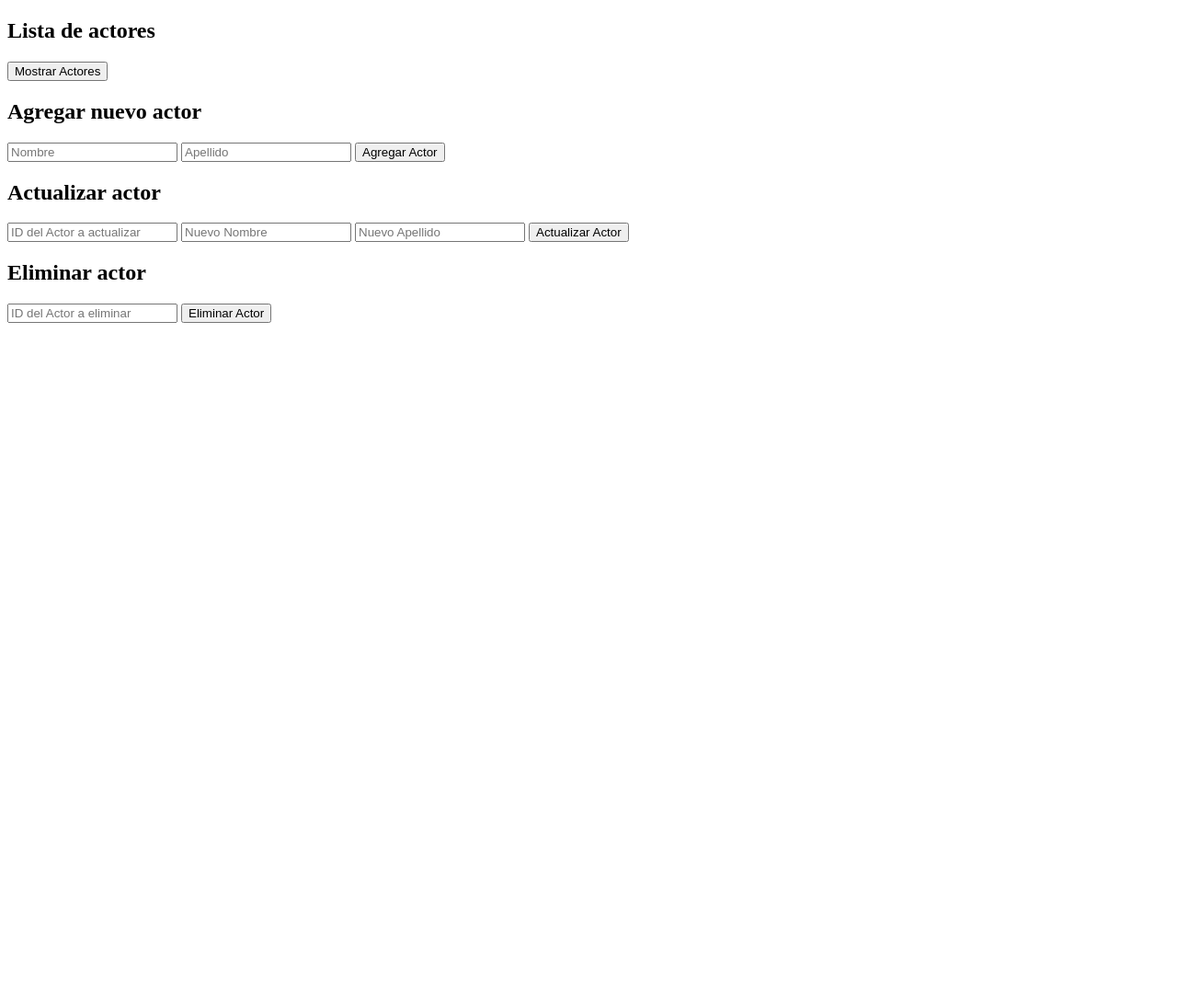
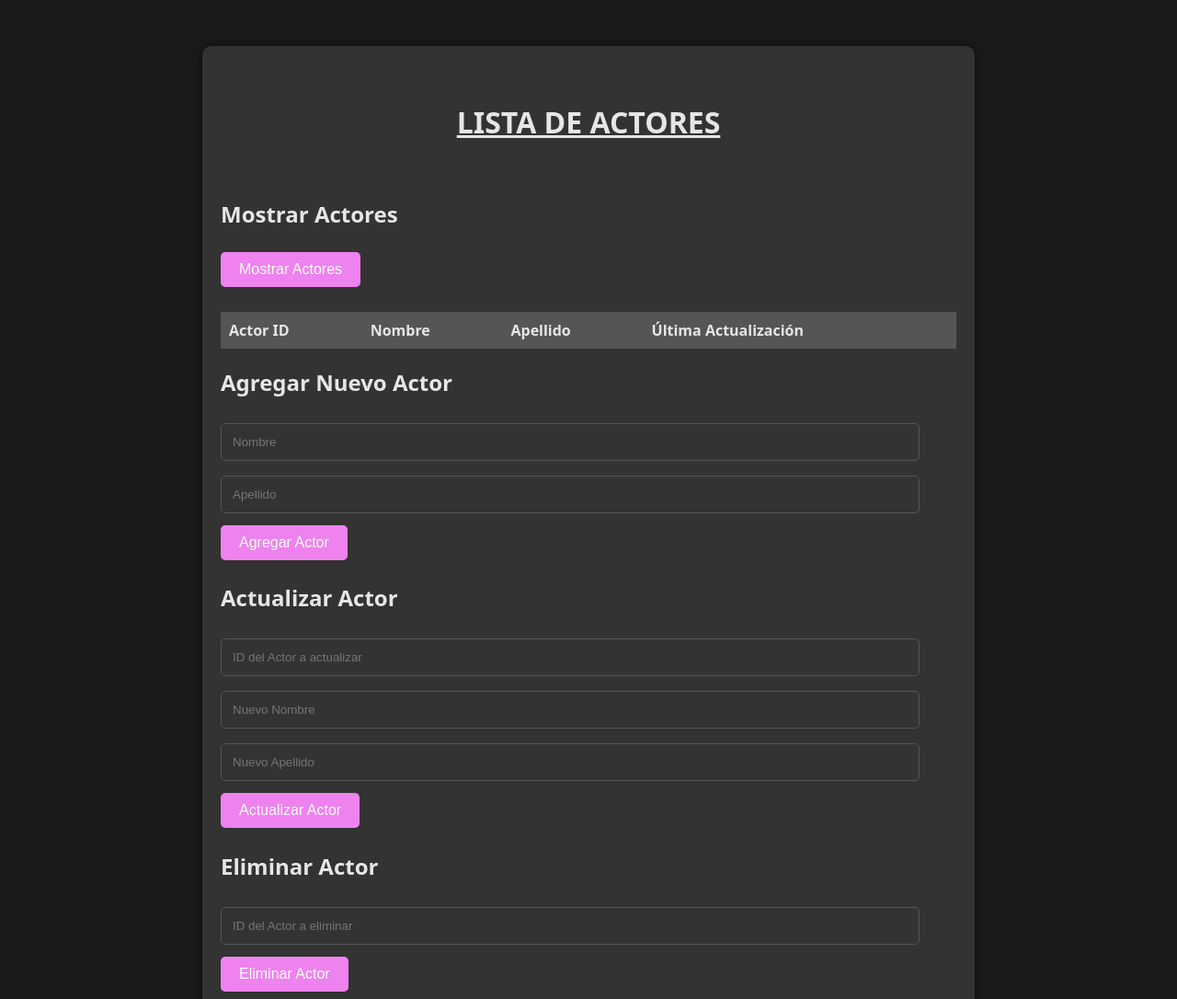
Before and after one commit to imferr/Backend_Sakila_MySQL, a website: page index.html in a window 1280 px wide. Shown: the top 1086 px of the page at 92% size. Before the commit the page ends 800 px from the top, so only its background shows below. Drawn offline with Linux system fonts and the light colour scheme; some packages are replaced by stand-ins of ours; a script that the page names is missing.

Commit message:
separando script, colocando css

```diff
--- a/index.html
+++ b/index.html
@@ -1,91 +1,59 @@
 <!DOCTYPE html>
-<html>
+<html lang="en">
 <head>
+    <meta charset="UTF-8">
+    <meta http-equiv="X-UA-Compatible" content="IE=edge">
+    <meta name="viewport" content="width=device-width, initial-scale=1.0">
     <title>Interfaz de API</title>
+    <link rel="stylesheet" type="text/css" href="styles.css">
 </head>
 <body>
 
-<h2>Lista de actores</h2>
-<button onclick="getActors()">Mostrar Actores</button>
-<ul id="actors"></ul>
+    <div class="container">
+        <header class="header">
+            <h1>LISTA DE ACTORES</h1>
+        </header>
 
-<h2>Agregar nuevo actor</h2>
-<input type="text" id="first_name" placeholder="Nombre">
-<input type="text" id="last_name" placeholder="Apellido">
-<button onclick="addActor()">Agregar Actor</button>
+        <section class="section">
+            <h2>Mostrar Actores</h2>
+            <button onclick="getActors()" class="btn-primary">Mostrar Actores</button><br><br>
+            <table id="actors" class="table-list">
+                <thead>
+                    <tr>
+                        <th>Actor ID</th>
+                        <th>Nombre</th>
+                        <th>Apellido</th>
+                        <th>Última Actualización</th>
+                    </tr>
+                </thead>
+                <tbody></tbody>
+            </table>
+        </section>
 
-<h2>Actualizar actor</h2>
-<input type="text" id="update_id" placeholder="ID del Actor a actualizar">
-<input type="text" id="update_first_name" placeholder="Nuevo Nombre">
-<input type="text" id="update_last_name" placeholder="Nuevo Apellido">
-<button onclick="updateActor()">Actualizar Actor</button>
+        <section class="section">
+            <h2>Agregar Nuevo Actor</h2>
+            <input type="text" id="first_name" placeholder="Nombre" class="input-field">
+            <input type="text" id="last_name" placeholder="Apellido" class="input-field">
+            <button onclick="addActor()" class="btn-primary">Agregar Actor</button>
+        </section>
 
-<h2>Eliminar actor</h2>
-<input type="text" id="delete_id" placeholder="ID del Actor a eliminar">
-<button onclick="deleteActor()">Eliminar Actor</button>
+        <section class="section">
+            <h2>Actualizar Actor</h2>
+            <input type="text" id="update_id" placeholder="ID del Actor a actualizar" class="input-field">
+            <input type="text" id="update_first_name" placeholder="Nuevo Nombre" class="input-field">
+            <input type="text" id="update_last_name" placeholder="Nuevo Apellido" class="input-field">
+            <button onclick="updateActor()" class="btn-primary">Actualizar Actor</button>
+        </section>
 
-<script>
-    function getActors() {
-        fetch('http://localhost:3000/actors')
-            .then(response => response.json())
-            .then(data => {
-                let actorsList = document.getElementById("actors");
-                actorsList.innerHTML = '';
-                data.forEach(actor => {
-                    let listItem = document.createElement("li");
-                    listItem.textContent = actor.actor_id + " " + actor.first_name + " " + actor.last_name + " (" + actor.last_update + ")";
-                    actorsList.appendChild(listItem);
-                });
-            })
-            .catch(error => {
-                console.error('Error fetching data:', error);
-            });
-    }
+        <section class="section">
+            <h2>Eliminar Actor</h2>
+            <input type="text" id="delete_id" placeholder="ID del Actor a eliminar" class="input-field">
+            <button onclick="deleteActor()" class="btn-primary">Eliminar Actor</button>
+        </section>
+    </div>
 
-    function addActor() {
-        const first_name = document.getElementById('first_name').value;
-        const last_name = document.getElementById('last_name').value;
-        fetch('http://localhost:3000/actors', {
-            method: 'POST',
-            headers: {
-                'Content-Type': 'application/json'
-            },
-            body: JSON.stringify({ first_name, last_name })
-        })
-        .then(response => response.text())
-        .then(data => {
-            alert(data);
-        });
-    }
-
-    function updateActor() {
-        const id = document.getElementById('update_id').value;
-        const first_name = document.getElementById('update_first_name').value;
-        const last_name = document.getElementById('update_last_name').value;
-        fetch(`http://localhost:3000/actors/${id}`, {
-            method: 'PUT',
-            headers: {
-                'Content-Type': 'application/json'
-            },
-            body: JSON.stringify({ first_name, last_name })
-        })
-        .then(response => response.text())
-        .then(data => {
-            alert(data);
-        });
-    }
-
-    function deleteActor() {
-        const id = document.getElementById('delete_id').value;
-        fetch(`http://localhost:3000/actors/${id}`, {
-            method: 'DELETE'
-        })
-        .then(response => response.text())
-        .then(data => {
-            alert(data);
-        });
-    }
-</script>
+    <script src="scripts.js"></script>
+    <script src="https://cdn.jsdelivr.net/npm/sweetalert2@11"></script>
 
 </body>
 </html>
--- a/package.json
+++ b/package.json
@@ -13,7 +13,8 @@
     "cors": "^2.8.5",
     "express": "^4.18.2",
     "mysql": "^2.18.1",
-    "pg": "^8.11.3"
+    "pg": "^8.11.3",
+    "swal": "^0.1.0"
   },
   "devDependencies": {
     "nodemon": "^3.0.1"
--- /dev/null
+++ b/scripts.js
@@ -0,0 +1,109 @@
+function getActors() {
+    fetch('http://localhost:3000/actors')
+        .then(response => response.json())
+        .then(data => {
+            let actorsTable = document.getElementById("actors");
+            actorsTable.innerHTML = `
+        <tr>
+            <th>Actor ID</th>
+            <th>Nombre</th>
+            <th>Apellido</th>
+            <th>Última Actualización</th>
+        </tr>
+    `;
+            data.forEach(actor => {
+                actorsTable.innerHTML += `
+            <tr>
+                <td>${actor.actor_id}</td>
+                <td>${actor.first_name}</td>
+                <td>${actor.last_name}</td>
+                <td>${actor.last_update}</td>
+            </tr>
+        `;
+            });
+        })
+        .catch(error => {
+            console.error('Error fetching data:', error);
+            Swal.fire({
+                title: 'Error al obtener datos',
+                text: 'Hubo un problema al obtener datos de los actores',
+                icon: 'error',
+            });
+        });
+}
+
+function addActor() {
+    const first_name = document.getElementById('first_name').value;
+    const last_name = document.getElementById('last_name').value;
+    fetch('http://localhost:3000/actors', {
+        method: 'POST',
+        headers: {
+            'Content-Type': 'application/json'
+        },
+        body: JSON.stringify({ first_name, last_name })
+    })
+        .then(response => response.text())
+        .then(data => {
+            Swal.fire({
+                title: data,
+                icon: 'success',
+            });
+        })
+        .catch(error => {
+            console.error('Error:', error);
+            Swal.fire({
+                title: 'Error al agregar actor',
+                text: 'Hubo un problema al agregar un nuevo actor',
+                icon: 'error',
+            });
+        });
+}
+
+function updateActor() {
+    const id = document.getElementById('update_id').value;
+    const first_name = document.getElementById('update_first_name').value;
+    const last_name = document.getElementById('update_last_name').value;
+    fetch(`http://localhost:3000/actors/${id}`, {
+        method: 'PUT',
+        headers: {
+            'Content-Type': 'application/json'
+        },
+        body: JSON.stringify({ first_name, last_name })
+    })
+        .then(response => response.text())
+        .then(data => {
+            Swal.fire({
+                title: data,
+                icon: 'success',
+            });
+        })
+        .catch(error => {
+            console.error('Error:', error);
+            Swal.fire({
+                title: 'Error al actualizar actor',
+                text: 'Hubo un problema al actualizar el actor',
+                icon: 'error',
+            });
+        });
+}
+
+async function deleteActor() {
+    const id = document.getElementById('delete_id').value;
+    try {
+        const response = await fetch(`http://localhost:3000/actors/${id}`, {
+            method: 'DELETE'
+        });
+        const data = await response.text();
+        Swal.fire({
+            title: data,
+            icon: 'success',
+        });
+    } catch (error) {
+        console.error('Error:', error);
+        Swal.fire({
+            title: 'Error al eliminar actor',
+            text: 'Hubo un problema al eliminar el actor',
+            icon: 'error',
+        });
+    }
+}
--- /dev/null
+++ b/styles.css
@@ -0,0 +1,92 @@
+body {
+    font-family: system-ui, -apple-system, BlinkMacSystemFont, 'Segoe UI', Roboto, Oxygen, Ubuntu, Cantarell, 'Open Sans', 'Helvetica Neue', sans-serif;
+    background-color: #1a1a1a;
+    color: #e6e6e6;
+    margin: 0;
+    padding: 0;
+}
+
+.container {
+    max-width: 800px;
+    margin: 50px auto;
+    padding: 20px;
+    background-color: #333333;
+    border-radius: 10px;
+    box-shadow: 0 0 10px rgba(0, 0, 0, 0.5);
+}
+
+.header {
+    text-align: center;
+    padding: 20px 0;
+}
+
+h1 {
+    color: #e6e6e6;
+    text-decoration: underline;
+}
+
+.btn-primary {
+    background-color: violet;
+    border: none;
+    color: white;
+    padding: 10px 20px;
+    text-align: center;
+    text-decoration: none;
+    display: inline-block;
+    font-size: 16px;
+    margin: 5px 0;
+    cursor: pointer;
+    border-radius: 5px;
+    transition: background-color 0.3s;
+}
+
+.btn-primary:hover {
+    background-color: snow;
+    color: black;
+    transform: scale(1.1);
+    transition: transform 0.3s;
+}
+
+
+.input-field {
+    width: calc(100% - 40px);
+    padding: 12px;
+    margin: 8px 0;
+    box-sizing: border-box;
+    border: 1px solid #555;
+    border-radius: 5px;
+    color: #e6e6e6;
+    background-color: #333333;
+}
+
+.input-field:focus {
+    outline: none;
+    border-color: violet;
+}
+
+
+.table-list {
+    width: 100%;
+    border-collapse: collapse;
+}
+
+.table-list th,
+.table-list td {
+    border: 1px solid #555;
+    padding: 8px;
+    text-align: left;
+}
+
+.table-list th {
+    background-color: #555;
+}
+
+.table-list tr:nth-child(even) {
+    background-color: #2b2b2b;
+}
+
+.table-list tr:hover {
+    background-color: #555555;
+    transform: scale(1.05);
+    transition: transform 0.3s;
+}
```
Also changed, not shown: 1 other file.
